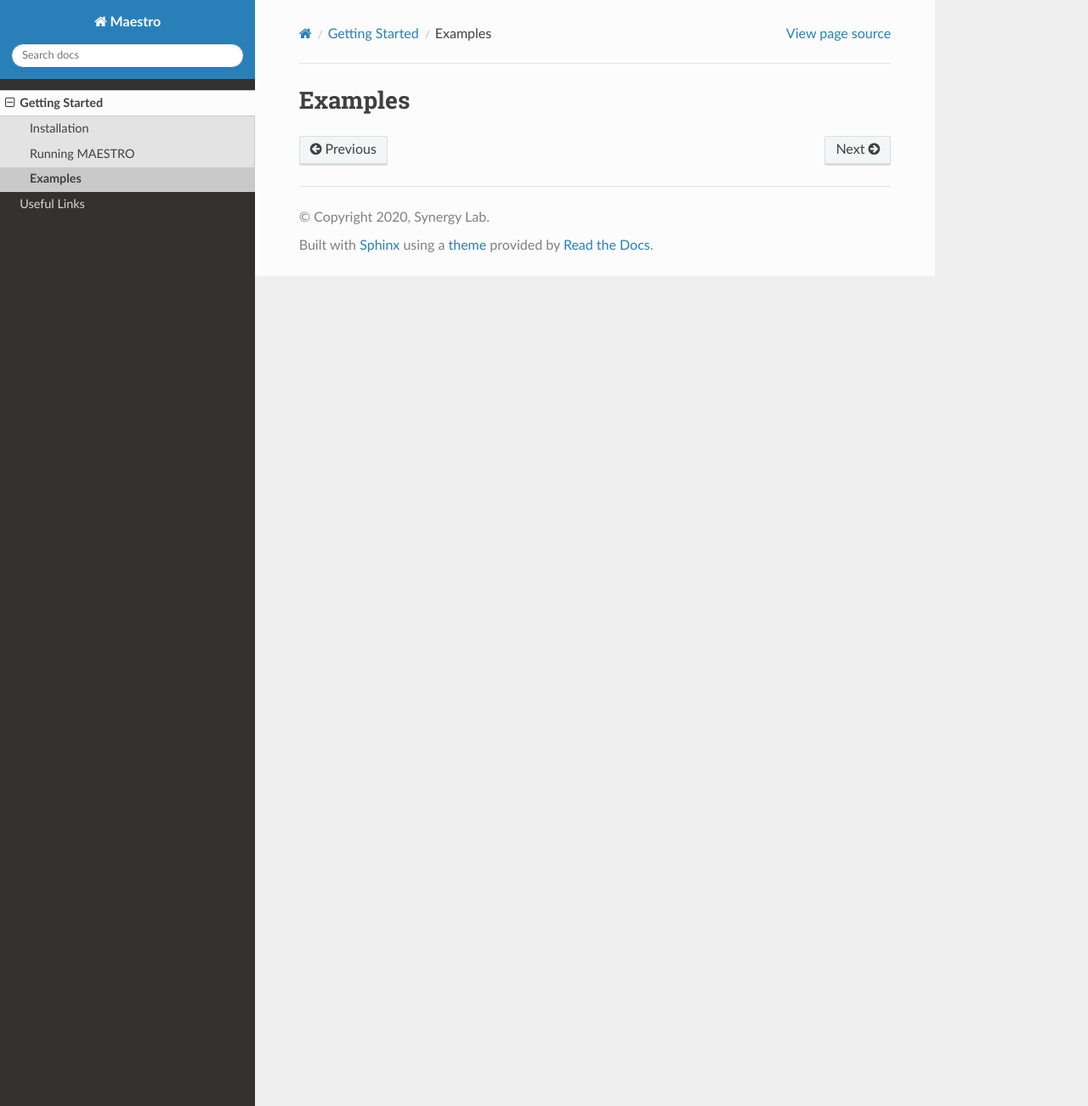
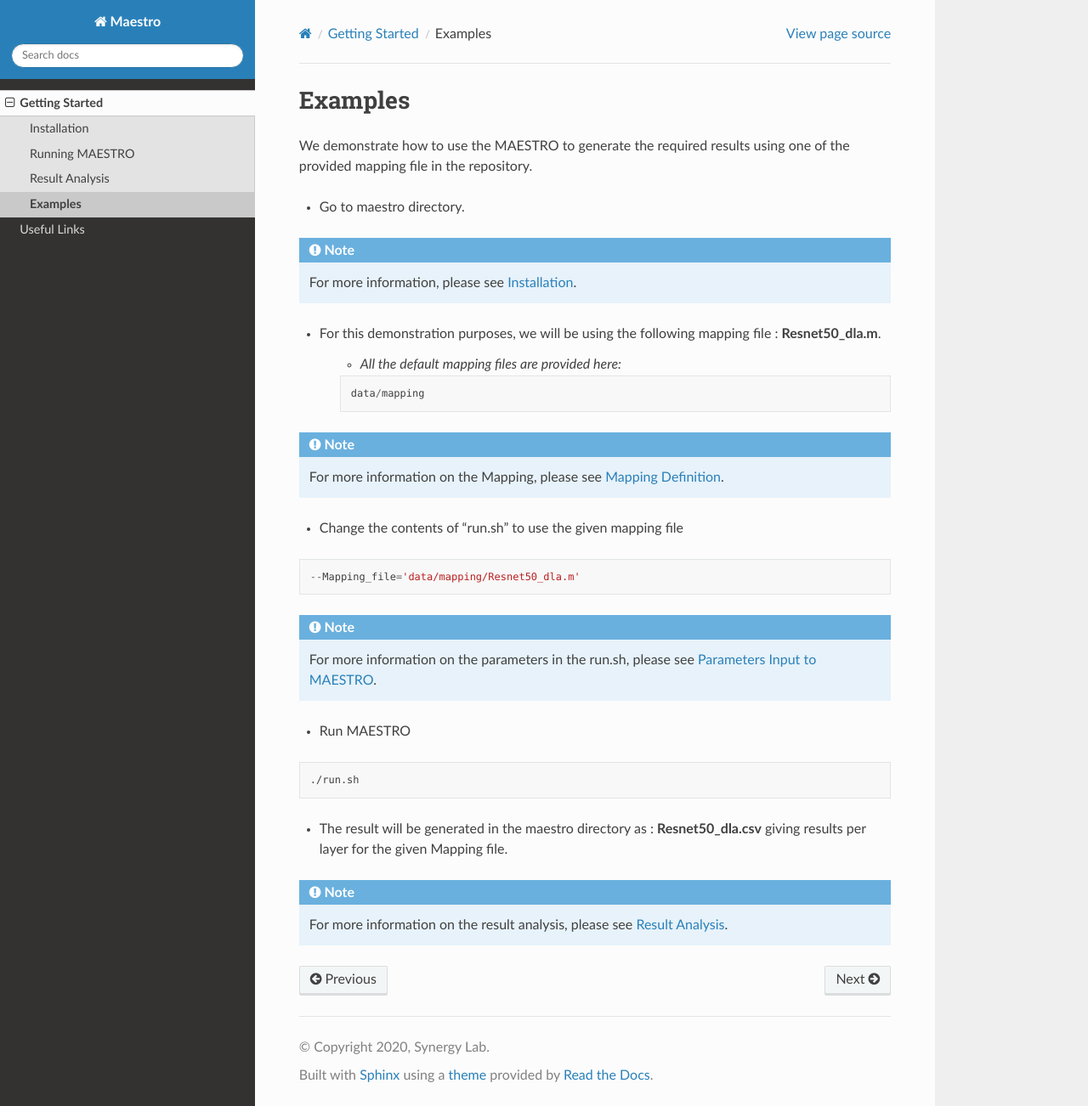
Before and after one commit to ghjeong12/maestro-docs, a Sphinx documentation site: the page built from docs/source/examples.rst, in a window 1280 px wide and 1302 px high. Shown: the whole window at 85% size. Built offline with Sphinx 7.4.7 and the Read the Docs theme 2.0.0, drawn with Linux system fonts in a browser that asks for light colours.

```diff
--- a/docs/source/conf.py
+++ b/docs/source/conf.py
@@ -40,6 +40,7 @@
 # ones.
 import sphinx_rtd_theme
 extensions = [
+'nbsphinx',
 'recommonmark',
 'sphinx_rtd_theme'
 ]
--- a/docs/source/examples.rst
+++ b/docs/source/examples.rst
@@ -1,3 +1,47 @@
 =============
 Examples
 =============
+
+We demonstrate how to use the MAESTRO to generate the required results using one of the provided mapping file in the repository.
+
+- Go to maestro directory.
+
+
+.. note::
+   For more information, please see
+   :ref:`Installation`.
+
+- For this demonstration purposes, we will be using the following mapping file : **Resnet50_dla.m**.
+
+	- *All the default mapping files are provided here:*
+
+	.. code-block:: default
+
+		data/mapping
+
+.. note::
+   For more information on the Mapping, please see
+   :ref:`Mapping Definition`.
+
+
+- Change the contents of "run.sh" to use the given mapping file
+
+.. code-block:: default
+
+	--Mapping_file='data/mapping/Resnet50_dla.m'
+
+.. note::
+   For more information on the parameters in the run.sh, please see
+   :ref:`Parameters Input to MAESTRO`.
+
+- Run MAESTRO
+
+.. code:: bash
+
+	./run.sh
+
+- The result will be generated in the maestro directory as : **Resnet50_dla.csv** giving results per layer for the given Mapping file.
+
+.. note::
+   For more information on the result analysis, please see
+   :ref:`Result Analysis`.
--- a/docs/source/getting_started.rst
+++ b/docs/source/getting_started.rst
@@ -7,4 +7,5 @@
 
    installation
    tutorials/running_maestro
+   maestro_output_analysis/maestro_output_analysis.rst
    examples
--- a/docs/source/index.rst
+++ b/docs/source/index.rst
@@ -13,8 +13,6 @@
    useful_links
 
 
-
-
 Indices and tables
 ==================
 
--- a/docs/source/tutorials/running_maestro.rst
+++ b/docs/source/tutorials/running_maestro.rst
@@ -17,7 +17,7 @@
 
 	--print_log_file=true/false : If set true, MAESTRO prints out a log file that contains various information of detailed computation patterns to "log.txt"
 
-	--DFSL_file='data/DFSL_description/Resnet50_dla.m' : Specify the target dataflow and layer description file
+	--Mapping_file='data/mapping/Resnet50_dla.m' : Specify the target dataflow and layer description file
 
 	--noc_bw=64 : NoC bandwidth
 
@@ -146,7 +146,7 @@
 
 	--dataflow: the dataflow for each layer, choose from "os, ws, rs, dla"
 
-	--outfile: the MAESTRO DFSL output file
+	--outfile: the MAESTRO Mapping output file
 
 The mapping file, out.m, will be generated in ../../data/mapping
 
@@ -167,7 +167,7 @@
 
 .. code-block:: none
 
-	--DFSL_file='data/mapping/out.m'
+	--Mapping_file='data/mapping/out.m'
 
 Run MAESTRO
 
```
Also changed, not shown: docs/source/maestro_output_analysis/maestro_output_analysis.rst (added, +238 -0 lines), docs/source/maestro_output_analysis/output_6_1.png (added), docs/source/maestro_output_analysis/output_7_1.png (added), docs/source/maestro_output_analysis/output_8_1.png (added), docs/source/maestro_output_analysis/output_9_1.png (added).
